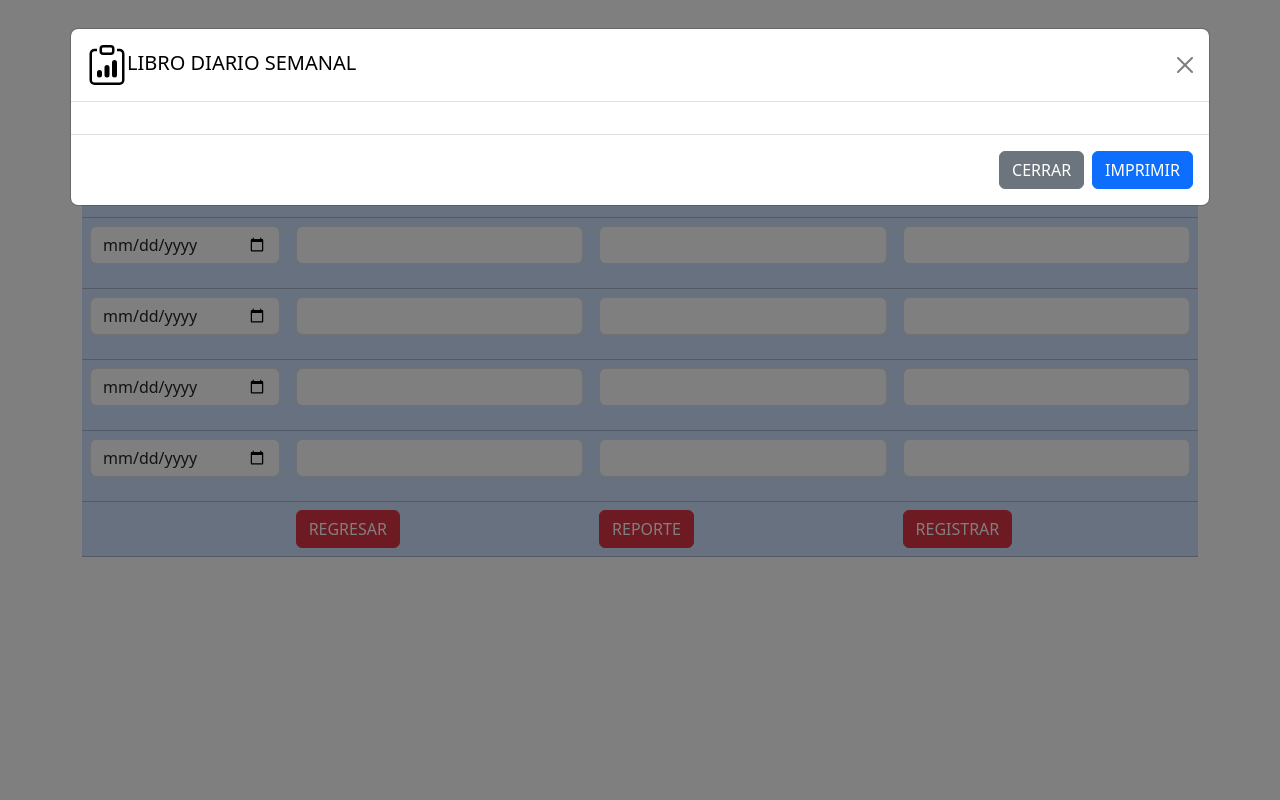
After one commit to alejandrohernandezperez20/App_Academia-Web-Curso-Ingenieria-Software-Avanzado-, a PHP site: page /proyecto3/contabilidad/libro.php in a window 1280 px wide, after a click on "REPORTE". The commit adds this page. Run offline with PHP 8.4, Linux system fonts and the light colour scheme.

Commit message:
Haciendo la parte de contabilidad

```diff
--- /dev/null
+++ b/contabilidad/libro.php
@@ -0,0 +1,348 @@
+<!doctype html>
+<html lang="en">
+
+<head>
+    <title>Title</title>
+    <!-- Required meta tags -->
+    <meta charset="utf-8" />
+    <meta
+        name="viewport"
+        content="width=device-width, initial-scale=1, shrink-to-fit=no" />
+
+    <!-- Bootstrap CSS v5.2.1 -->
+    <link
+        href="https://cdn.jsdelivr.net/npm/bootstrap@5.3.2/dist/css/bootstrap.min.css"
+        rel="stylesheet"
+        integrity="sha384-T3c6CoIi6uLrA9TneNEoa7RxnatzjcDSCmG1MXxSR1GAsXEV/Dwwykc2MPK8M2HN"
+        crossorigin="anonymous" />
+</head>
+
+<body>
+    <header>
+        <!-- place navbar here -->
+    </header>
+    <main>
+        <div
+            class="container" style="margin-top: 50px;">
+            <h1 style="text-align: center;">LIBRO DE CONTABILIDAD</h1>
+            <form action="connect.php" method="post">
+                <div
+                    class="table-responsive">
+                    <table
+                        class="table table-primary">
+                        <thead>
+                            <tr>
+                                <th scope="col">Fecha</th>
+                                <th scope="col">Cuentas</th>
+                                <th scope="col">Debe</th>
+                                <th scope="col">Haber</th>
+
+                            </tr>
+                        </thead>
+                        <tbody>
+                            <!--FILA 1-->
+                            <tr class="">
+                                <td scope="row">
+                                    <div class="mb-3">
+                                        <input
+                                            type="date"
+                                            class="form-control"
+                                            name=""
+                                            id=""
+                                            aria-describedby="helpId"
+                                            placeholder="" />
+                                    </div>
+
+                                </td>
+                                <td>
+                                    <div class="mb-3">
+                                        <input
+                                            type="text"
+                                            class="form-control"
+                                            name=""
+                                            id=""
+                                            aria-describedby="helpId"
+                                            placeholder="" />
+                                    </div>
+                                </td>
+                                <td>
+                                    <div class="mb-3">
+                                        <input
+                                            type="text"
+                                            class="form-control"
+                                            name=""
+                                            id=""
+                                            aria-describedby="helpId"
+                                            placeholder="" />
+                                    </div>
+                                </td>
+                                <td>
+                                    <div class="mb-3">
+                                        <input
+                                            type="text"
+                                            class="form-control"
+                                            name=""
+                                            id=""
+                                            aria-describedby="helpId"
+                                            placeholder="" />
+                                    </div>
+                                </td>
+                            </tr>
+                            <!--FILA 2-->
+                            <tr class="">
+                                <td scope="row">
+                                    <div class="mb-3">
+                                        <input
+                                            type="date"
+                                            class="form-control"
+                                            name=""
+                                            id=""
+                                            aria-describedby="helpId"
+                                            placeholder="" />
+                                    </div>
+
+                                </td>
+                                <td>
+                                    <div class="mb-3">
+                                        <input
+                                            type="text"
+                                            class="form-control"
+                                            name=""
+                                            id=""
+                                            aria-describedby="helpId"
+                                            placeholder="" />
+                                    </div>
+                                </td>
+                                <td>
+                                    <div class="mb-3">
+                                        <input
+                                            type="text"
+                                            class="form-control"
+                                            name=""
+                                            id=""
+                                            aria-describedby="helpId"
+                                            placeholder="" />
+                                    </div>
+                                </td>
+                                <td>
+                                    <div class="mb-3">
+                                        <input
+                                            type="text"
+                                            class="form-control"
+                                            name=""
+                                            id=""
+                                            aria-describedby="helpId"
+                                            placeholder="" />
+                                    </div>
+                                </td>
+                            </tr>
+                            <!--FILA 3-->
+                            <tr class="">
+                                <td scope="row">
+                                    <div class="mb-3">
+                                        <input
+                                            type="date"
+                                            class="form-control"
+                                            name=""
+                                            id=""
+                                            aria-describedby="helpId"
+                                            placeholder="" />
+                                    </div>
+
+                                </td>
+                                <td>
+                                    <div class="mb-3">
+                                        <input
+                                            type="text"
+                                            class="form-control"
+                                            name=""
+                                            id=""
+                                            aria-describedby="helpId"
+                                            placeholder="" />
+                                    </div>
+                                </td>
+                                <td>
+                                    <div class="mb-3">
+                                        <input
+                                            type="text"
+                                            class="form-control"
+                                            name=""
+                                            id=""
+                                            aria-describedby="helpId"
+                                            placeholder="" />
+                                    </div>
+                                </td>
+                                <td>
+                                    <div class="mb-3">
+                                        <input
+                                            type="text"
+                                            class="form-control"
+                                            name=""
+                                            id=""
+                                            aria-describedby="helpId"
+                                            placeholder="" />
+                                    </div>
+                                </td>
+                            </tr>
+                            <!--FILA 4-->
+                            <tr class="">
+                                <td scope="row">
+                                    <div class="mb-3">
+                                        <input
+                                            type="date"
+                                            class="form-control"
+                                            name=""
+                                            id=""
+                                            aria-describedby="helpId"
+                                            placeholder="" />
+                                    </div>
+
+                                </td>
+                                <td>
+                                    <div class="mb-3">
+                                        <input
+                                            type="text"
+                                            class="form-control"
+                                            name=""
+                                            id=""
+                                            aria-describedby="helpId"
+                                            placeholder="" />
+                                    </div>
+                                </td>
+                                <td>
+                                    <div class="mb-3">
+                                        <input
+                                            type="text"
+                                            class="form-control"
+                                            name=""
+                                            id=""
+                                            aria-describedby="helpId"
+                                            placeholder="" />
+                                    </div>
+                                </td>
+                                <td>
+                                    <div class="mb-3">
+                                        <input
+                                            type="text"
+                                            class="form-control"
+                                            name=""
+                                            id=""
+                                            aria-describedby="helpId"
+                                            placeholder="" />
+                                    </div>
+                                </td>
+                            </tr>
+                            <!--FILA 5-->
+                            <tr class="">
+                                <td scope="row">
+                                    <div class="mb-3">
+                                        <input
+                                            type="date"
+                                            class="form-control"
+                                            name=""
+                                            id=""
+                                            aria-describedby="helpId"
+                                            placeholder="" />
+                                    </div>
+
+                                </td>
+                                <td>
+                                    <div class="mb-3">
+                                        <input
+                                            type="text"
+                                            class="form-control"
+                                            name=""
+                                            id=""
+                                            aria-describedby="helpId"
+                                            placeholder="" />
+                                    </div>
+                                </td>
+                                <td>
+                                    <div class="mb-3">
+                                        <input
+                                            type="text"
+                                            class="form-control"
+                                            name=""
+                                            id=""
+                                            aria-describedby="helpId"
+                                            placeholder="" />
+                                    </div>
+                                </td>
+                                <td>
+                                    <div class="mb-3">
+                                        <input
+                                            type="text"
+                                            class="form-control"
+                                            name=""
+                                            id=""
+                                            aria-describedby="helpId"
+                                            placeholder="" />
+                                    </div>
+                                </td>
+                            </tr>
+
+                            <tr>
+                                <td>
+
+                                </td>
+                                <td>
+                                    <a href="">
+                                        <button type="button" class="btn btn-danger">REGRESAR</button>
+                                    </a>
+                                </td>
+                                <td>
+                                    <!-- Button trigger modal -->
+
+                                    <button type="button" class="btn btn-danger" data-bs-toggle="modal" data-bs-target="#exampleModal">
+                                        REPORTE
+                                    </button>
+                                    <!-- Modal -->
+                                    <div class="modal fade" id="exampleModal" tabindex="-1" aria-labelledby="exampleModalLabel" aria-hidden="true">
+                                        <div class="modal-dialog modal-xl">
+                                            <div class="modal-content">
+                                                <div class="modal-header">
+                                                    <h1 class="modal-title fs-5" id="exampleModalLabel"><svg xmlns="http://www.w3.org/2000/svg" width="40" height="40" fill="currentColor" class="bi bi-clipboard-data" viewBox="0 0 16 16">
+                                                            <path d="M4 11a1 1 0 1 1 2 0v1a1 1 0 1 1-2 0zm6-4a1 1 0 1 1 2 0v5a1 1 0 1 1-2 0zM7 9a1 1 0 0 1 2 0v3a1 1 0 1 1-2 0z" />
+                                                            <path d="M4 1.5H3a2 2 0 0 0-2 2V14a2 2 0 0 0 2 2h10a2 2 0 0 0 2-2V3.5a2 2 0 0 0-2-2h-1v1h1a1 1 0 0 1 1 1V14a1 1 0 0 1-1 1H3a1 1 0 0 1-1-1V3.5a1 1 0 0 1 1-1h1z" />
+                                                            <path d="M9.5 1a.5.5 0 0 1 .5.5v1a.5.5 0 0 1-.5.5h-3a.5.5 0 0 1-.5-.5v-1a.5.5 0 0 1 .5-.5zm-3-1A1.5 1.5 0 0 0 5 1.5v1A1.5 1.5 0 0 0 6.5 4h3A1.5 1.5 0 0 0 11 2.5v-1A1.5 1.5 0 0 0 9.5 0z" />
+                                                        </svg>LIBRO DIARIO SEMANAL</h1>
+                                                    <button type="button" class="btn-close" data-bs-dismiss="modal" aria-label="Close"></button>
+                                                </div>
+                                                <div class="modal-body">
+                                                    <?php
+                                                    ?>
+                                                </div>
+                                                <div class="modal-footer">
+                                                    <button type="button" class="btn btn-secondary" data-bs-dismiss="modal">CERRAR</button>
+                                                    <button type="button" class="btn btn-primary" onclick="window.print()">IMPRIMIR</button>
+                                                </div>
+                                            </div>
+                                        </div>
+                                    </div>
+                                </td>
+                                <td>
+                                    <button type="submit" class="btn btn-danger">REGISTRAR</button>
+                                </td>
+                            </tr>
+                        </tbody>
+                    </table>
+                </div>
+            </form>
+        </div>
+    </main>
+    <footer>
+        <!-- place footer here -->
+    </footer>
+    <!-- Bootstrap JavaScript Libraries -->
+    <script
+        src="https://cdn.jsdelivr.net/npm/@popperjs/core@2.11.8/dist/umd/popper.min.js"
+        integrity="sha384-I7E8VVD/ismYTF4hNIPjVp/Zjvgyol6VFvRkX/vR+Vc4jQkC+hVqc2pM8ODewa9r"
+        crossorigin="anonymous"></script>
+
+    <script
+        src="https://cdn.jsdelivr.net/npm/bootstrap@5.3.2/dist/js/bootstrap.min.js"
+        integrity="sha384-BBtl+eGJRgqQAUMxJ7pMwbEyER4l1g+O15P+16Ep7Q9Q+zqX6gSbd85u4mG4QzX+"
+        crossorigin="anonymous"></script>
+</body>
+
+</html>
```
Also changed, not shown: contabilidad/bd2.sql (added, +13 -0 lines), contabilidad/connect.php (added, +16 -0 lines), css/mensaje.css (+16 -0 lines), mensajeria/mensaje.php (+8 -10 lines), mensajeria/mensaje2.php (+13 -10 lines).
